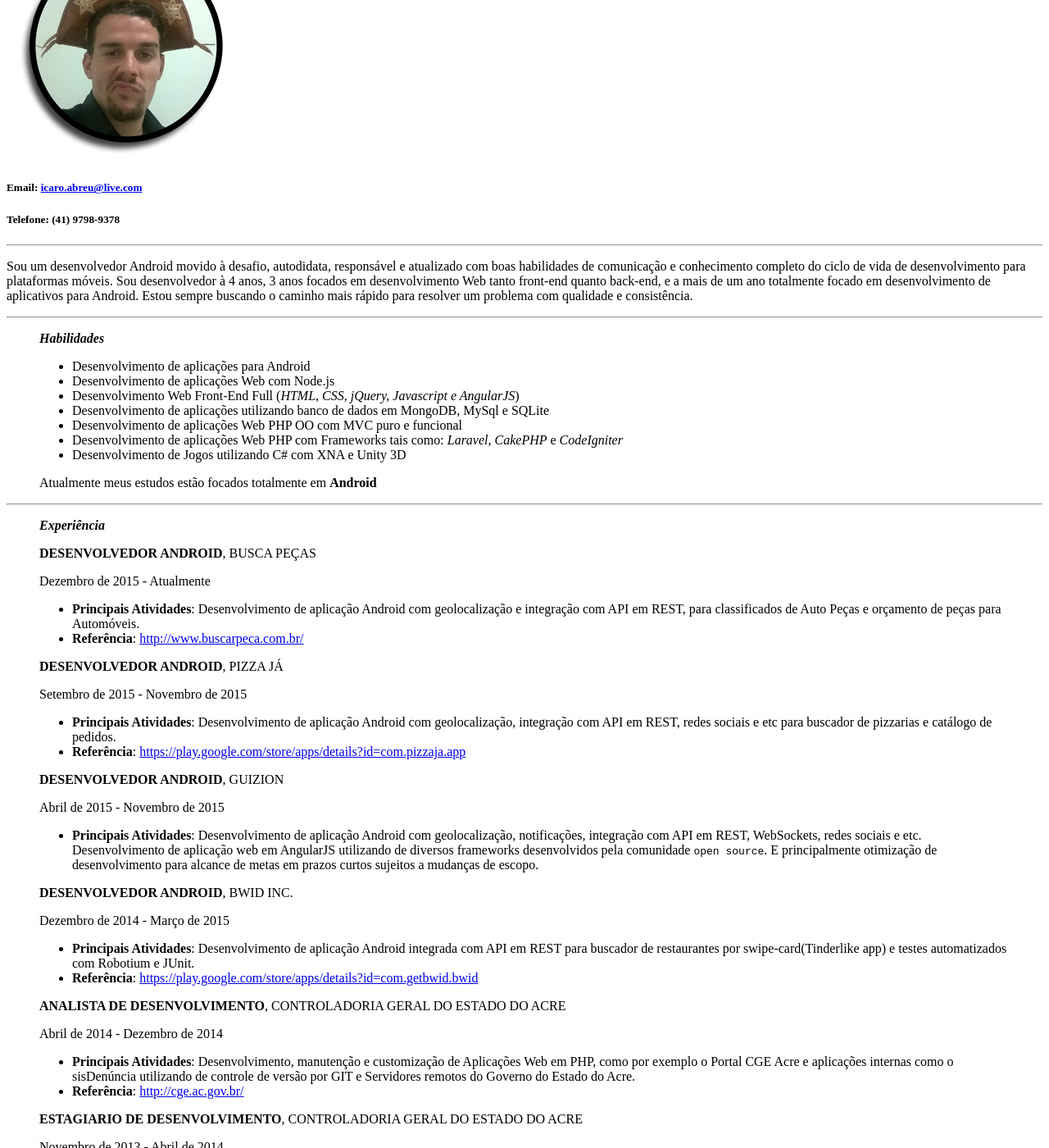
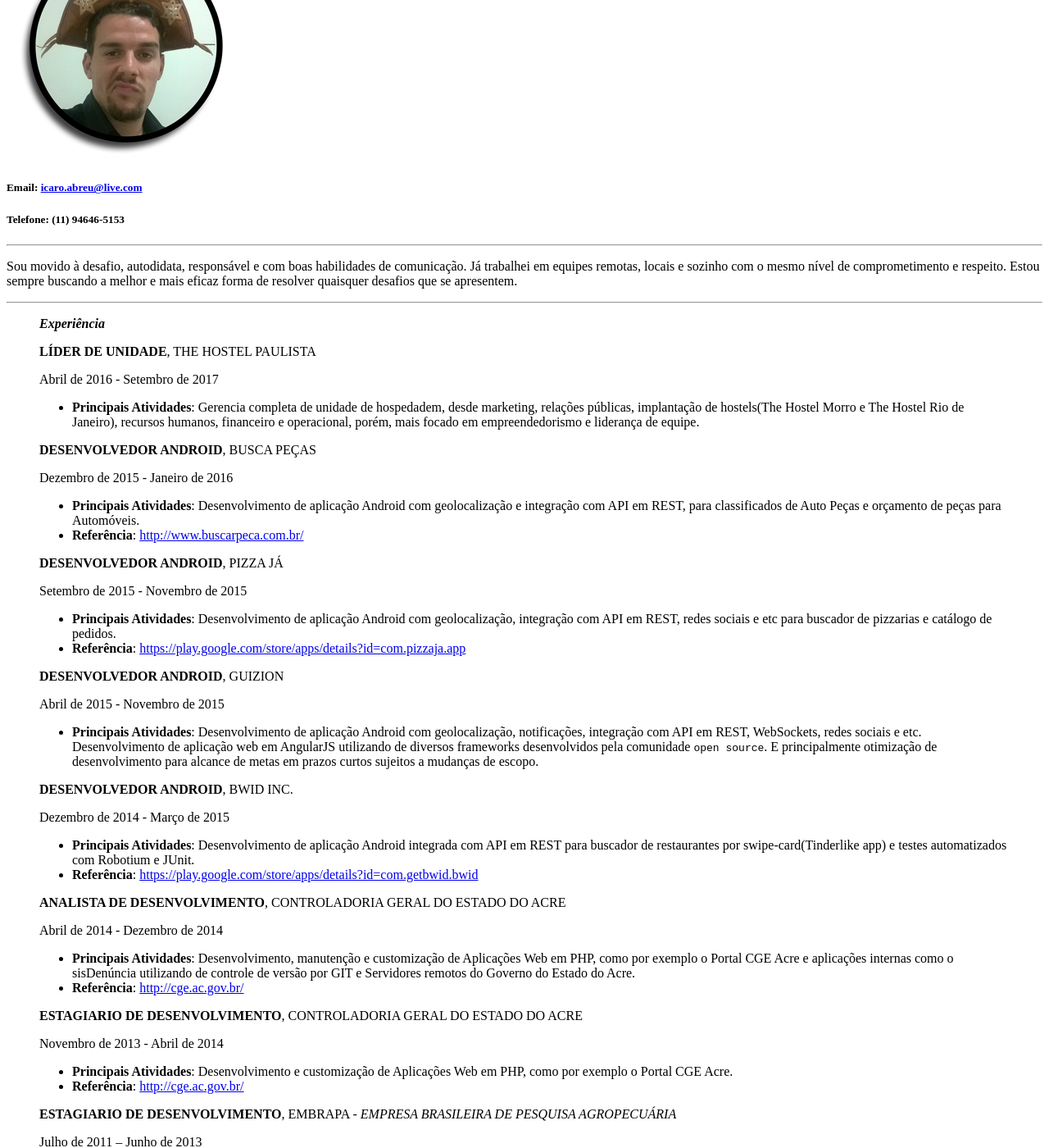
Before and after one commit to icaroabreu/icaroabreu.github.io, a Jekyll site: the page built from about-pt.md, in a window 1280 px wide and 1400 px high, scrolled down 400 px. Shown: the whole window at 82% size. Built offline with Jekyll 4.4.1, drawn with Linux system fonts in a browser that asks for light colours; Markdown is read by kramdown in place of the engine named in the settings; some of the changed text lies outside the part shown.

Commit message:
Update about-pt.md

```diff
--- a/about-pt.md
+++ b/about-pt.md
@@ -6,34 +6,24 @@ title: Sobre
 ======
 <img src="/images/its_a_me.png" alt="It's a me Ícaro!" style="margin-left:auto;margin-right:auto" />
 #####Email: [icaro.abreu@live.com](mailto:icaro.abreu@live.com)
-#####Telefone: (41) 9798-9378
-
+#####Telefone: (11) 94646-5153
 ----------
 
-Sou um desenvolvedor Android movido à desafio, autodidata, responsável e atualizado com boas habilidades de comunicação e conhecimento completo do ciclo de vida de desenvolvimento para plataformas móveis. Sou desenvolvedor à 4 anos, 3 anos focados em desenvolvimento Web tanto front-end quanto back-end, e a mais de um ano totalmente focado em desenvolvimento de aplicativos para Android. Estou sempre buscando o caminho mais rápido para resolver um problema com qualidade e consistência.
-
-----------
-
-> ***Habilidades***
->
-> - Desenvolvimento de aplicações para Android
-> - Desenvolvimento de aplicações Web com Node.js
-> - Desenvolvimento Web Front-End Full (*HTML, CSS, jQuery, Javascript e AngularJS*)
-> - Desenvolvimento de aplicações utilizando banco de dados em MongoDB, MySql e SQLite
-> - Desenvolvimento de aplicações Web PHP OO com MVC puro e funcional
-> - Desenvolvimento de aplicações Web PHP com Frameworks tais como: *Laravel*, *CakePHP* e *CodeIgniter*
-> - Desenvolvimento de Jogos utilizando C# com XNA e Unity 3D
-
-
-> Atualmente meus estudos estão focados totalmente em **Android**
+Sou movido à desafio, autodidata, responsável e com boas habilidades de comunicação. Já trabalhei em equipes remotas, locais e sozinho com o mesmo nível de comprometimento e respeito. Estou sempre buscando a melhor e mais eficaz forma de resolver quaisquer desafios que se apresentem.
 
 ----------
 
 > ***Experiência***
 >
+>**LÍDER DE UNIDADE**, THE HOSTEL PAULISTA
+>
+>Abril de 2016 - Setembro de 2017
+
+> - **Principais Atividades**: Gerencia completa de unidade de hospedadem, desde marketing, relações públicas, implantação de hostels(The Hostel Morro e The Hostel Rio de Janeiro), recursos humanos, financeiro e operacional, porém, mais focado em empreendedorismo e liderança de equipe.
+
 >**DESENVOLVEDOR ANDROID**, BUSCA PEÇAS
 >
->Dezembro de 2015 - Atualmente
+>Dezembro de 2015 - Janeiro de 2016
 
 > - **Principais Atividades**: Desenvolvimento de aplicação Android com geolocalização e integração com API em REST, para classificados de Auto Peças e orçamento de peças para Automóveis.
 > - **Referência**: [http://www.buscarpeca.com.br/](http://www.buscarpeca.com.br/)
@@ -100,6 +90,12 @@ Sou um desenvolvedor Android movido à desafio, autodidata, responsável e atual
 ----------
 
 >***Atividade Extracurricular***
+>
+>**EMPRETEC, SEBRAE**
+>
+>De 22/05/2017 Até 26/05/2017
+>
+> - Participação no curso de Empreendedorismo criado pela ONU e ministrado no Brasil pelo SEBRAE.
 >
 >**FEIRA EXPOT&C, 66ª REUNIÃO ANUAL DA SBPC**
 >
```
Also changed, not shown: other parts of about-pt.md (+13 -3 lines).
